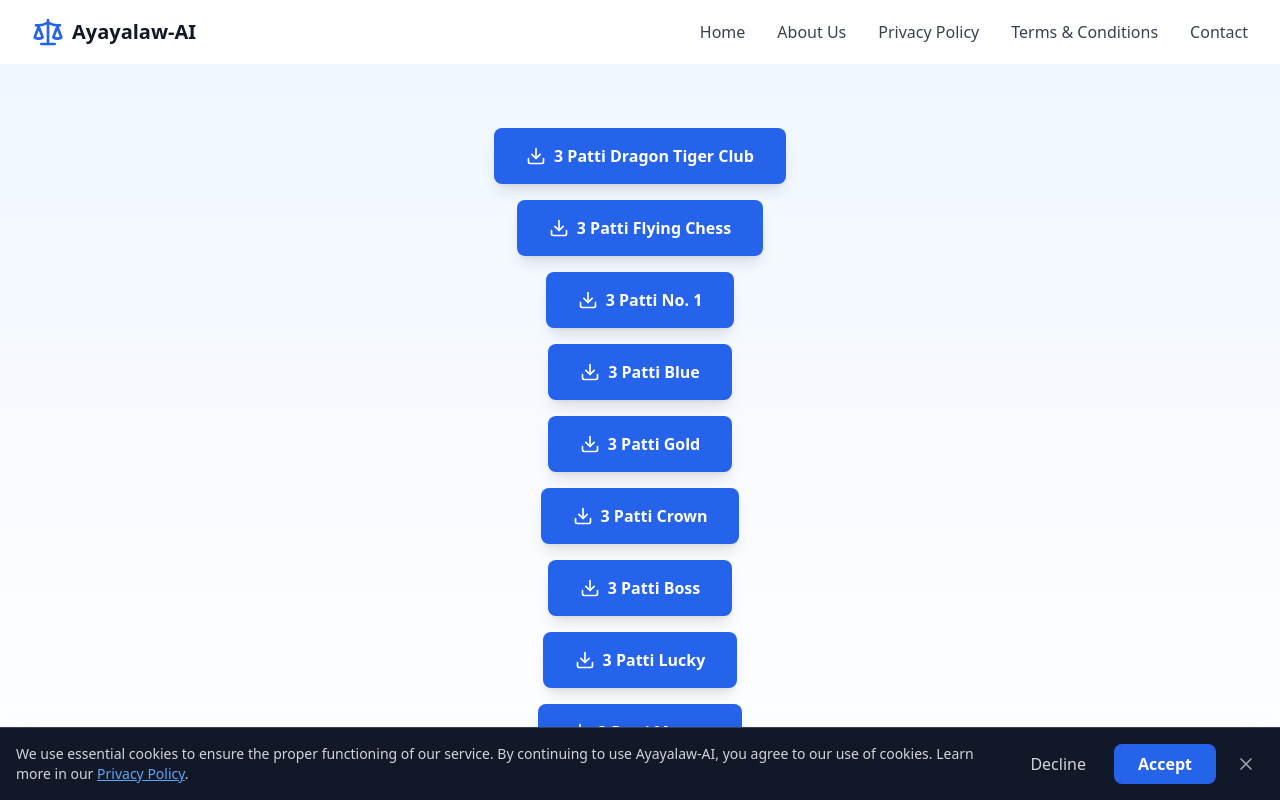
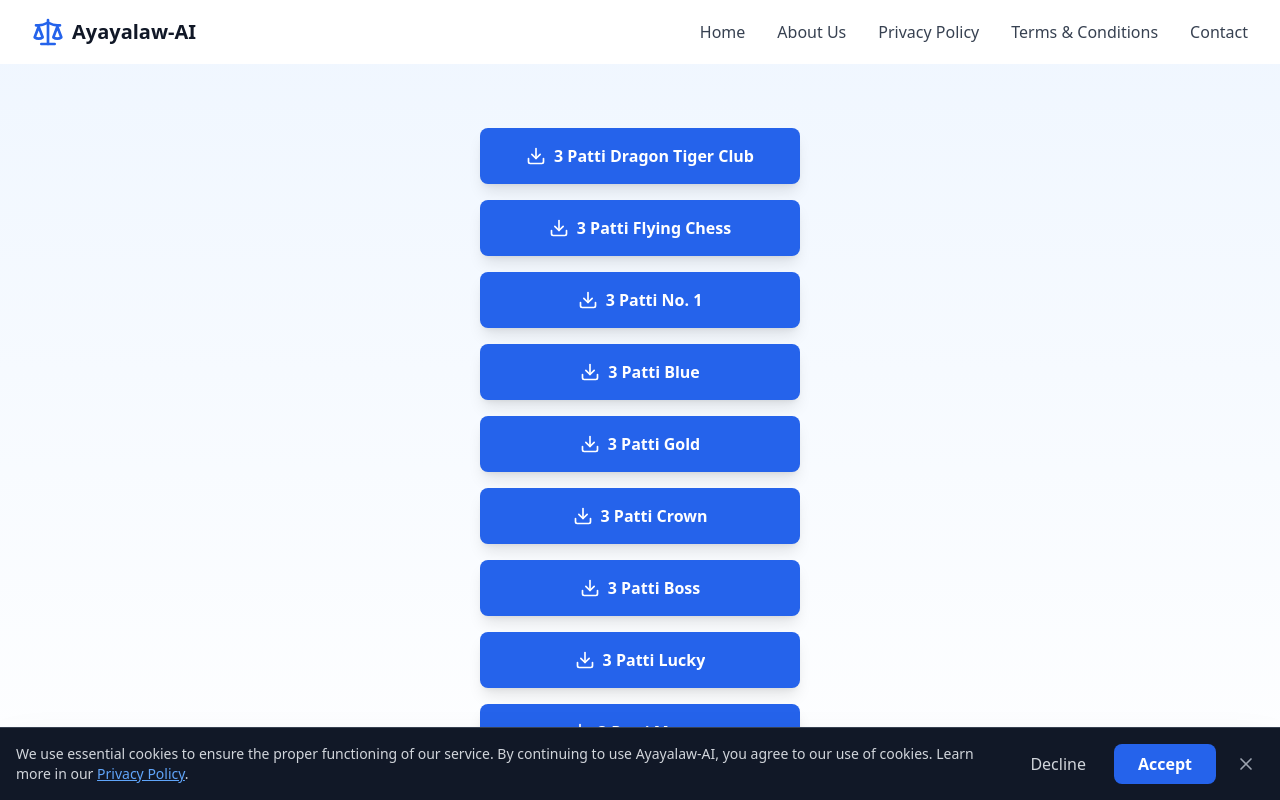
Before and after one commit to zoyakhanmalik0/ayayalaw-ai-new, a React (Vite) app: page / in a window 1280 px wide. Shown: the top 800 px of the page. Built offline with nearby package versions, Linux system fonts and the light colour scheme.

Commit message:
Update Home.tsx

```diff
--- a/src/pages/Home.tsx
+++ b/src/pages/Home.tsx
@@ -2,32 +2,35 @@ import { Download, Shield, Zap, Users, Clock } from 'lucide-react';
 import { Link } from "react-router-dom";
 
 export default function Home() {
+  const titles = [
+    "3 Patti Dragon Tiger Club",
+    "3 Patti Flying Chess",
+    "3 Patti No. 1",
+    "3 Patti Blue",
+    "3 Patti Gold",
+    "3 Patti Crown",
+    "3 Patti Boss",
+    "3 Patti Lucky",
+    "3 Patti Master"
+  ];
+
   return (
     <div className="min-h-screen">
       {/* ✅ Download Buttons Section */}
       <section className="pt-32 pb-20 px-4 sm:px-6 lg:px-8 bg-gradient-to-b from-blue-50 to-white">
         <div className="max-w-7xl mx-auto text-center flex flex-col items-center gap-4">
-          {[
-          "3 Patti Dragon Tiger Club",
-"3 Patti Flying Chess",
-"3 Patti No. 1",
-"3 Patti Blue",
-"3 Patti Gold",
-"3 Patti Crown",
-"3 Patti Boss",
-"3 Patti Lucky",
-"3 Patti Master"
-
-          ].map((title, index) => (
+          {titles.map((title, index) => (
             <a
               key={index}
               href="#"
               target="_blank"
               rel="noopener noreferrer"
             >
-              <button className="bg-blue-600 hover:bg-blue-700 text-white font-semibold px-8 py-4 rounded-lg shadow-lg transition-all duration-300 hover:shadow-xl hover:scale-105 flex items-center space-x-2 mx-auto">
-                <Download className="h-5 w-5" />
-                <span>{title}</span>
+              <button
+                className="w-80 bg-blue-600 hover:bg-blue-700 text-white font-semibold px-8 py-4 rounded-lg shadow-lg transition-all duration-300 hover:shadow-xl hover:scale-105 flex items-center justify-center space-x-2 mx-auto"
+              >
+                <Download className="h-5 w-5 flex-shrink-0" />
+                <span className="truncate">{title}</span>
               </button>
             </a>
           ))}
@@ -46,9 +49,7 @@ export default function Home() {
               <div className="bg-blue-100 w-16 h-16 rounded-lg flex items-center justify-center mb-6">
                 <Clock className="h-8 w-8 text-blue-600" />
               </div>
-              <h3 className="text-xl font-bold text-gray-900 mb-4">
-                AI Legal Assistance 24/7
-              </h3>
+              <h3 className="text-xl font-bold text-gray-900 mb-4">AI Legal Assistance 24/7</h3>
               <p className="text-gray-600">
                 Get quick legal info powered by AI anytime, anywhere.
               </p>
@@ -58,9 +59,7 @@ export default function Home() {
               <div className="bg-green-100 w-16 h-16 rounded-lg flex items-center justify-center mb-6">
                 <Shield className="h-8 w-8 text-green-600" />
               </div>
-              <h3 className="text-xl font-bold text-gray-900 mb-4">
-                Privacy Protected
-              </h3>
+              <h3 className="text-xl font-bold text-gray-900 mb-4">Privacy Protected</h3>
               <p className="text-gray-600">
                 Your conversations are encrypted and secure.
               </p>
@@ -70,9 +69,7 @@ export default function Home() {
               <div className="bg-orange-100 w-16 h-16 rounded-lg flex items-center justify-center mb-6">
                 <Zap className="h-8 w-8 text-orange-600" />
               </div>
-              <h3 className="text-xl font-bold text-gray-900 mb-4">
-                Fast & Accurate
-              </h3>
+              <h3 className="text-xl font-bold text-gray-900 mb-4">Fast & Accurate</h3>
               <p className="text-gray-600">
                 Instant answers to legal queries with precision.
               </p>
@@ -82,9 +79,7 @@ export default function Home() {
               <div className="bg-purple-100 w-16 h-16 rounded-lg flex items-center justify-center mb-6">
                 <Users className="h-8 w-8 text-purple-600" />
               </div>
-              <h3 className="text-xl font-bold text-gray-900 mb-4">
-                User Friendly
-              </h3>
+              <h3 className="text-xl font-bold text-gray-900 mb-4">User Friendly</h3>
               <p className="text-gray-600">
                 Easy for anyone to use, no legal expertise required.
               </p>
```
